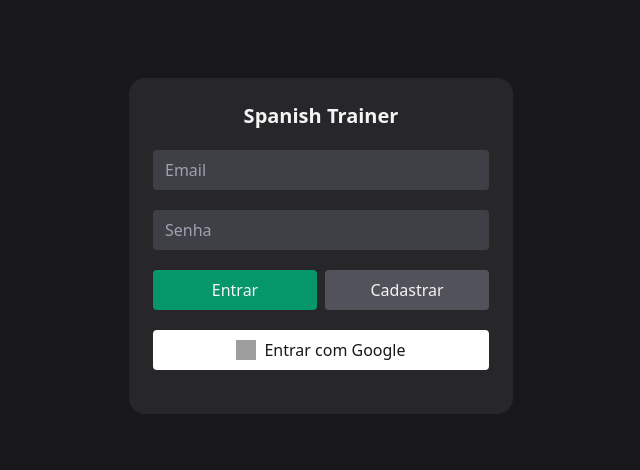
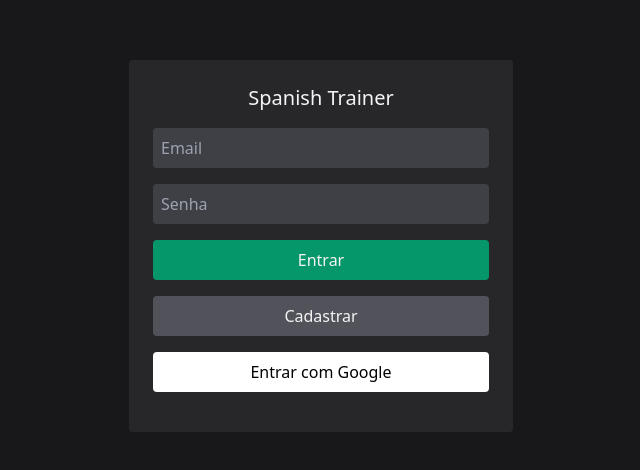
Before and after one commit to 7spvzk7dmv-jpg/listen-ES, a plain HTML site: page login.html in a window 1280 px wide. Shown: the part 154-624 px from the top of the page, without its empty margins (319-959 px from the left). Drawn offline with nearby package versions, Linux system fonts and the light colour scheme; no server answers; grey boxes are pictures that could not be loaded.

Commit message:
Update login.html

```diff
--- a/login.html
+++ b/login.html
@@ -16,47 +16,35 @@
 
 <body class="bg-zinc-900 text-zinc-100 min-h-screen flex items-center justify-center px-4">
 
-  <div class="w-full max-w-sm bg-zinc-800 rounded-2xl p-6 space-y-5">
+<div class="w-full max-w-sm bg-zinc-800 p-6 rounded space-y-4">
+  <h1 class="text-xl text-center">Spanish Trainer</h1>
 
-    <h1 class="text-xl font-semibold text-center">Spanish Trainer</h1>
+  <input id="email" type="email" placeholder="Email" class="w-full p-2 rounded bg-zinc-700">
+  <input id="password" type="password" placeholder="Senha" class="w-full p-2 rounded bg-zinc-700">
 
-    <input id="email" type="email" placeholder="Email"
-      class="w-full bg-zinc-700 px-3 py-2 rounded">
+  <button id="loginBtn" class="w-full bg-emerald-600 p-2 rounded">Entrar</button>
+  <button id="registerBtn" class="w-full bg-zinc-600 p-2 rounded">Cadastrar</button>
 
-    <input id="password" type="password" placeholder="Senha"
-      class="w-full bg-zinc-700 px-3 py-2 rounded">
+  <button id="googleBtn" class="w-full bg-white text-black p-2 rounded">
+    Entrar com Google
+  </button>
 
-    <div class="flex gap-2">
-      <button id="loginBtn" class="flex-1 bg-emerald-600 px-4 py-2 rounded">
-        Entrar
-      </button>
-      <button id="registerBtn" class="flex-1 bg-zinc-600 px-4 py-2 rounded">
-        Cadastrar
-      </button>
-    </div>
-
-    <button id="googleBtn"
-      class="w-full bg-white text-zinc-900 flex items-center justify-center gap-2 px-4 py-2 rounded">
-      <img src="https://developers.google.com/identity/images/g-logo.png" class="w-5 h-5">
-      Entrar com Google
-    </button>
-
-    <p id="feedback" class="text-sm text-center text-red-400"></p>
-  </div>
+  <p id="feedback" class="text-center text-red-400 text-sm"></p>
+</div>
 
 <script>
-  const emailEl = document.getElementById('email');
-  const passEl = document.getElementById('password');
   const feedback = document.getElementById('feedback');
 
+  // 🔐 ÚNICO LUGAR QUE DECIDE REDIRECT
   firebase.auth().onAuthStateChanged(user => {
-    if (user) window.location.href = 'index.html';
+    if (user) {
+      window.location.href = 'index.html';
+    }
   });
 
   loginBtn.onclick = async () => {
     try {
-      await loginEmail(emailEl.value, passEl.value);
-      window.location.href = 'index.html';
+      await loginEmail(email.value, password.value);
     } catch (e) {
       feedback.textContent = e.message;
     }
@@ -64,14 +52,12 @@
 
   registerBtn.onclick = async () => {
     try {
-      await registerEmail(emailEl.value, passEl.value);
-      window.location.href = 'index.html';
+      await registerEmail(email.value, password.value);
     } catch (e) {
       feedback.textContent = e.message;
     }
   };
 
-  // ✅ Google SEM popup, SEM Safari quebrar
   googleBtn.onclick = () => {
     loginGoogleRedirect();
   };
```
